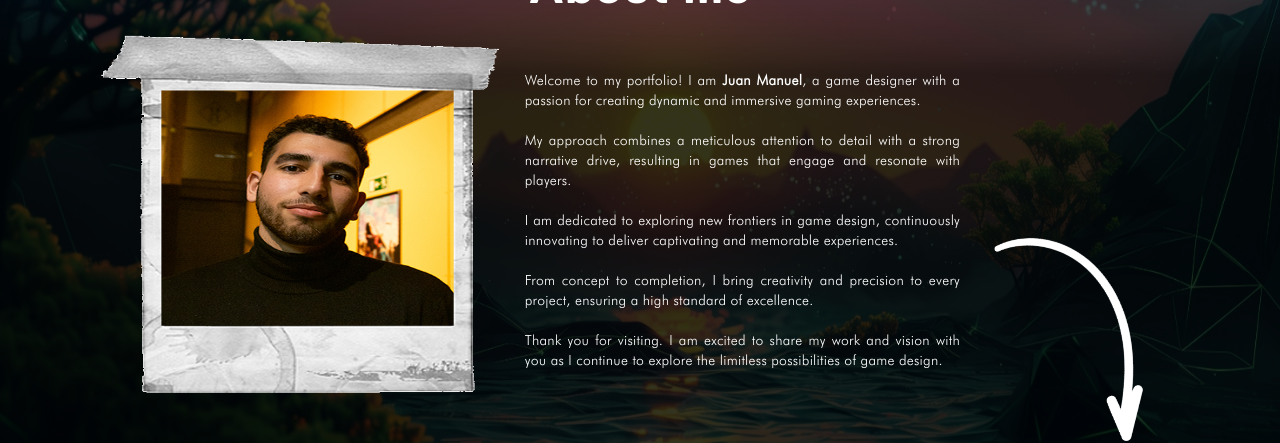
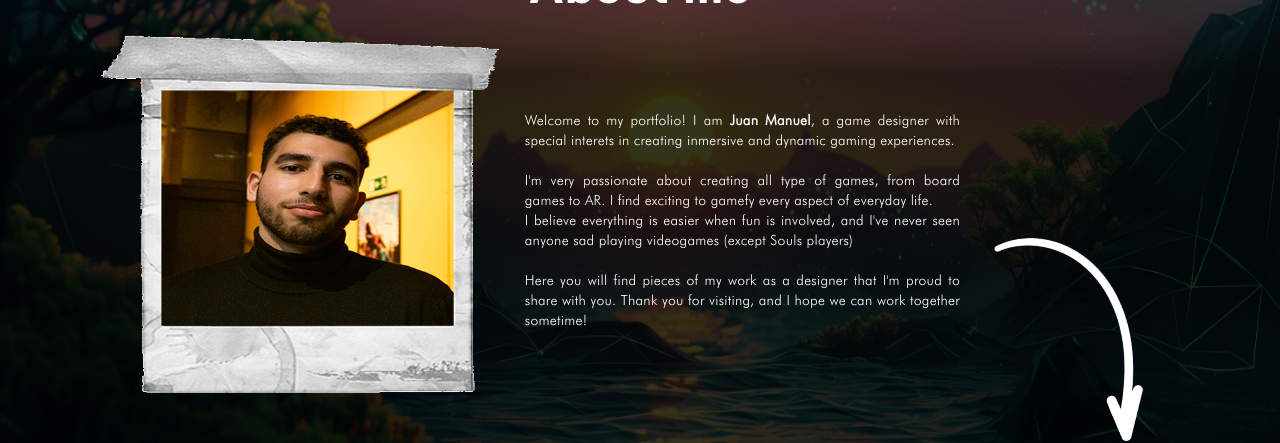
Before and after one commit to sezgox/nolo, an Angular app: page /portfolio in a window 1280 px wide. Both pictures are taken after a click on the element "S T A R T". Shown: the part 924-1367 px from the top of the page. Built offline with nearby package versions, Linux system fonts and the light colour scheme; no server answers.

Commit message:
new about me text

```diff
--- a/src/app/public/home/home.component.html
+++ b/src/app/public/home/home.component.html
@@ -20,11 +20,12 @@
                     <h2>About me</h2>
                     <article class="flex info">
                         <img src="../../../assets/about/josema.png" alt="">
-                        <p>Welcome to my portfolio! I am <b>Juan Manuel</b>, a game designer with a passion for creating dynamic and immersive gaming experiences.<br><br>
-                            My approach combines a meticulous attention to detail with a strong narrative drive, resulting in games that engage and resonate with players.<br><br>
-                            I am dedicated to exploring new frontiers in game design, continuously innovating to deliver captivating and memorable experiences.<br><br>
-                            From concept to completion, I bring creativity and precision to every project, ensuring a high standard of excellence.<br><br>
-                            Thank you for visiting. I am excited to share my work and vision with you as I continue to explore the limitless possibilities of game design.
+                        <p>Welcome to my portfolio! I am <b>Juan Manuel</b>, a game designer with special interets in creating inmersive and dynamic gaming experiences.<br><br>
+
+                            I'm very passionate about creating all type of games, from board games to AR. I find exciting to gamefy every aspect of everyday life.<br>
+                            I believe everything is easier when fun is involved, and I've never seen anyone sad playing videogames (except Souls players)<br><br>
+
+                            Here you will find pieces of my work as a designer that I'm proud to share with you. Thank you for visiting, and I hope we can work together sometime!
                         </p>
                         <img  src="../../../assets/about/arrow.png" alt="" class="adorno">
                     </article>
```
